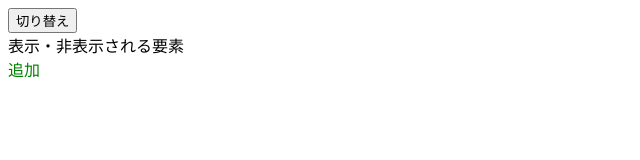
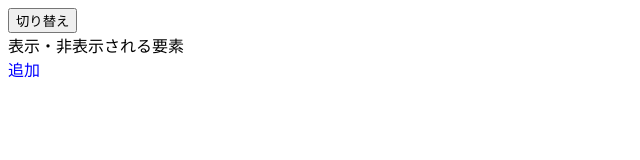
Before and after one commit to honma612/web2-2, a plain HTML site: page index.html in a window 1280 px wide. Shown: the full height of the page, 0-640 px from the left. Drawn offline with nearby package versions, Linux system fonts and the light colour scheme.

Commit message:
Update index.html

```diff
--- a/index.html
+++ b/index.html
@@ -6,7 +6,7 @@
   <script type="text/javascript" src="https://code.jquery.com/jquery-3.2.1.min.js"></script>
   <script type="text/javascript">
     $(function(){
-      $("#tsuika").css("color", "green");
+      $("#tsuika").css("color", "blue");
       $("#toggle").on("click", function(){
         $("#target").fadeToggle("slow");
         $("#tsuika").slideToggle("slow");
```
